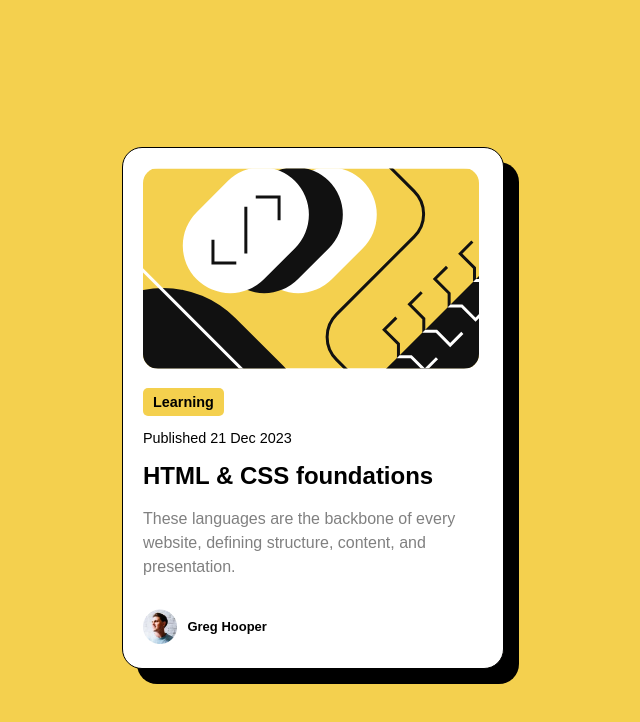
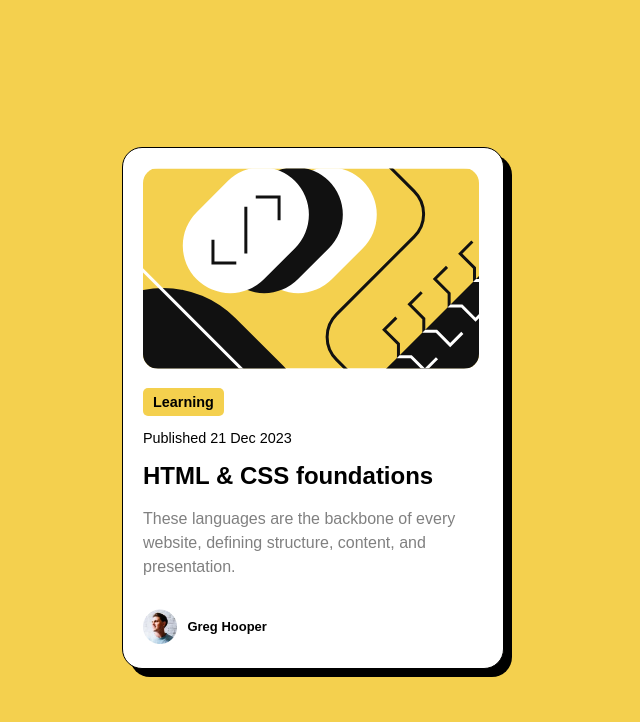
Before and after one commit to brhoden/blog-preview-card, a plain HTML site: page index.html in a window 1280 px wide. Shown: the whole page, without its empty margins (327-967 px from the left). Drawn offline with Linux system fonts and the light colour scheme; a web font is replaced by a local one.

Commit message:
Update blog-preview-card.css

```diff
--- a/blog-preview-card.css
+++ b/blog-preview-card.css
@@ -17,14 +17,13 @@ main {
     height: 520px;
     width: 380px;
     border-radius: 20px;
-    box-shadow: 15px 15px;
+    box-shadow: 8px 8px;
 }
 
 @media (max-width:375px) {
     main {
         width: 330px;
         height: 500px;
-        box-shadow: 8px 8px;
     }
 
     .blog-card-graphic {
```
